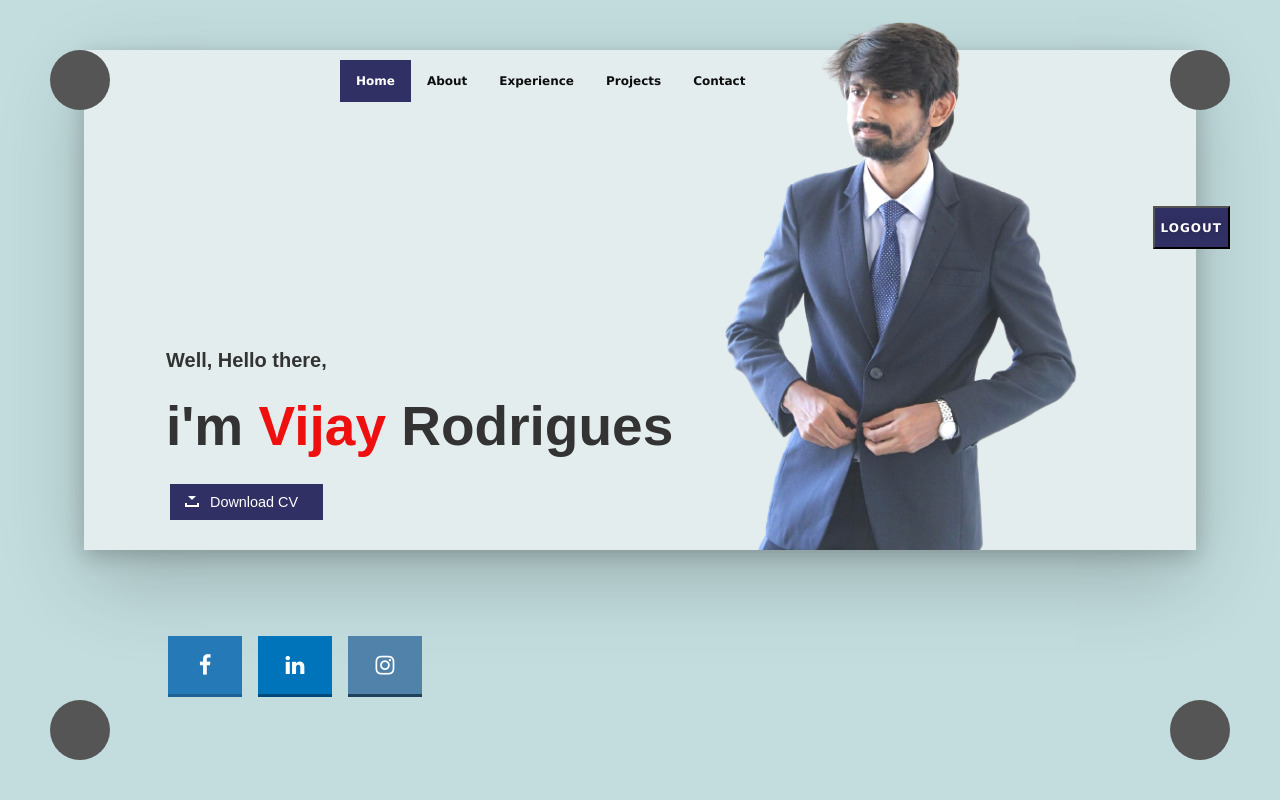
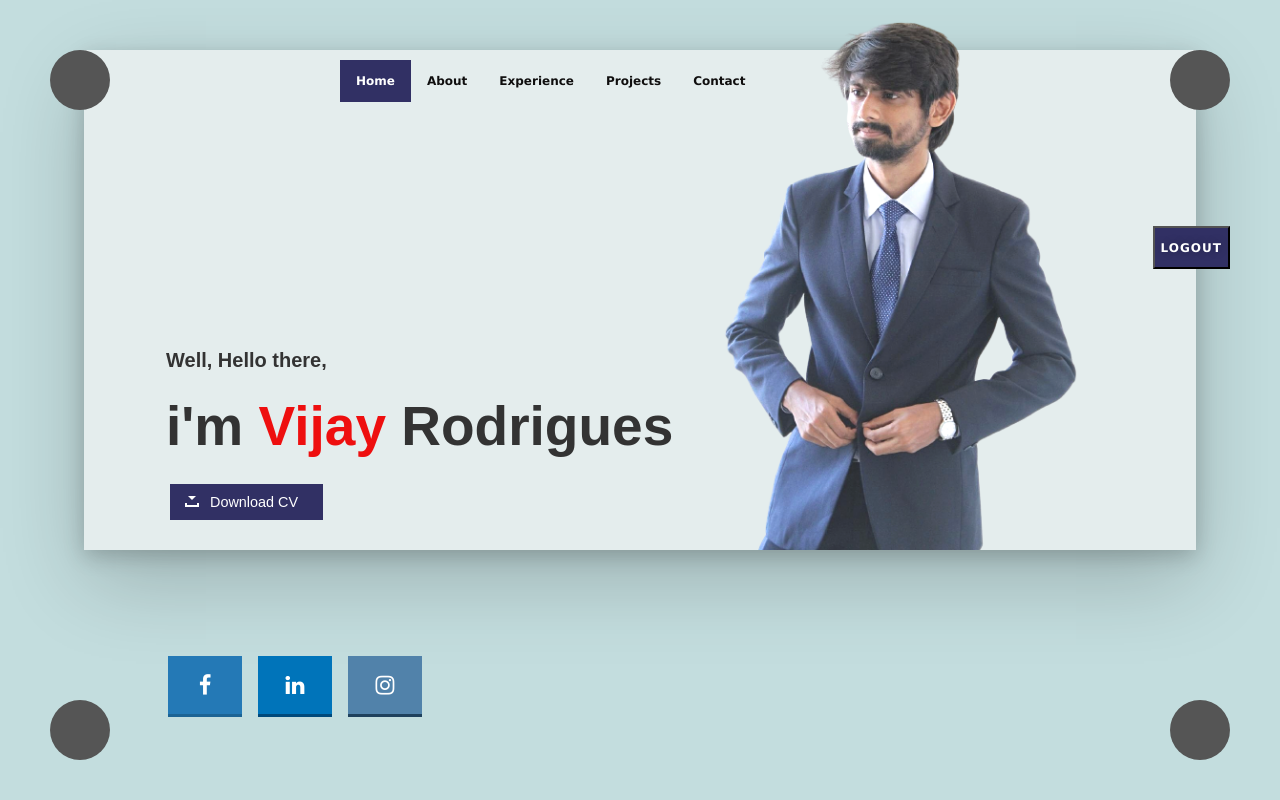
Before and after one commit to VijayRodrigues/pers-proj-app, a Flask app: template templates/profile.html in a window 1280 px wide. Run offline with Flask 2, Linux system fonts and the light colour scheme; the template is opened without the code that fills it, so the values that code supplies are empty; some libraries are stand-ins or nearby versions; some web fonts are replaced.

Commit message:
Update style_prof.css

```diff
--- a/static/style_prof.css
+++ b/static/style_prof.css
@@ -116,7 +116,7 @@
 #cont_id{
   position: absolute;
   left: 160px;
-  bottom: 90px;
+  bottom: 70px;
 }
 
 
```
